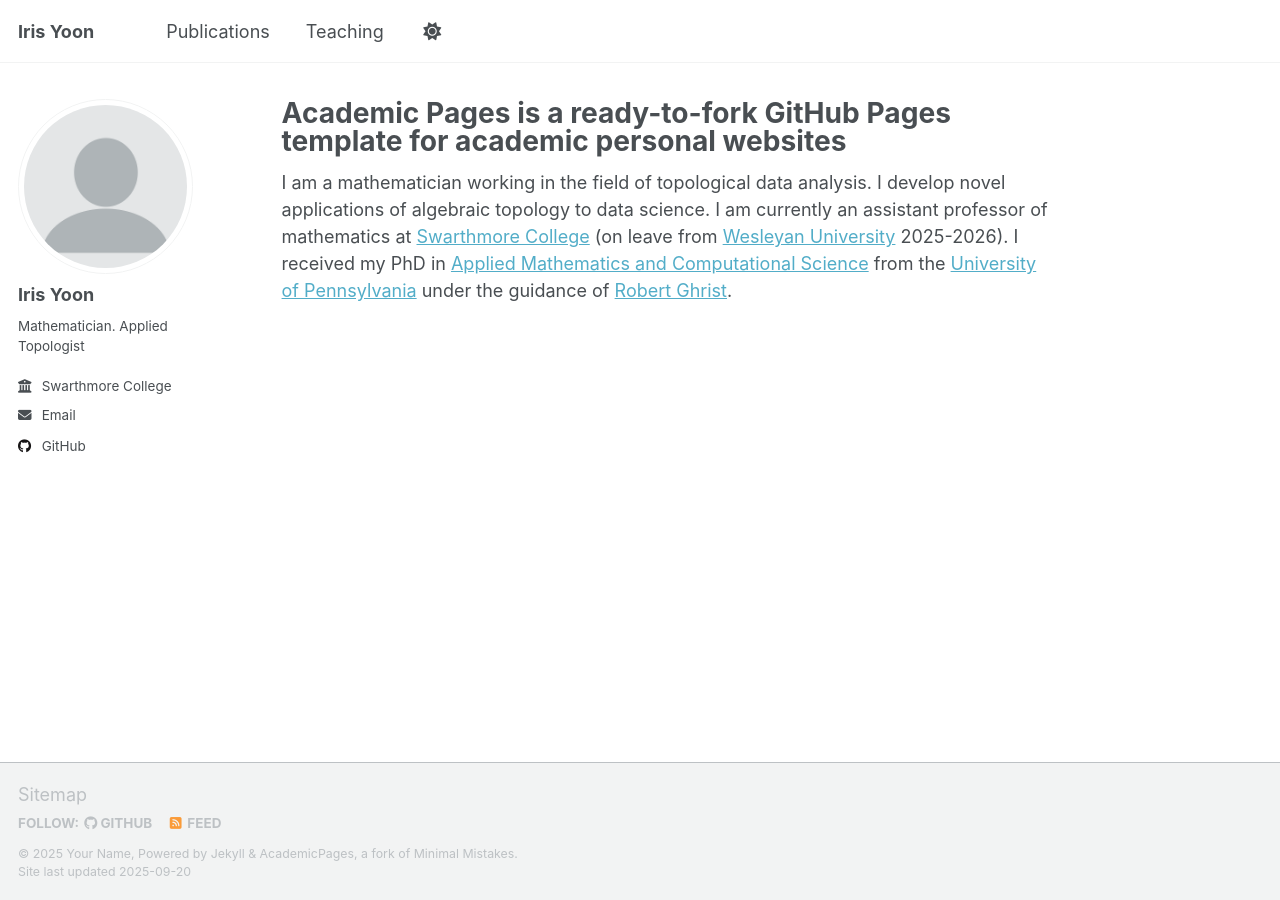
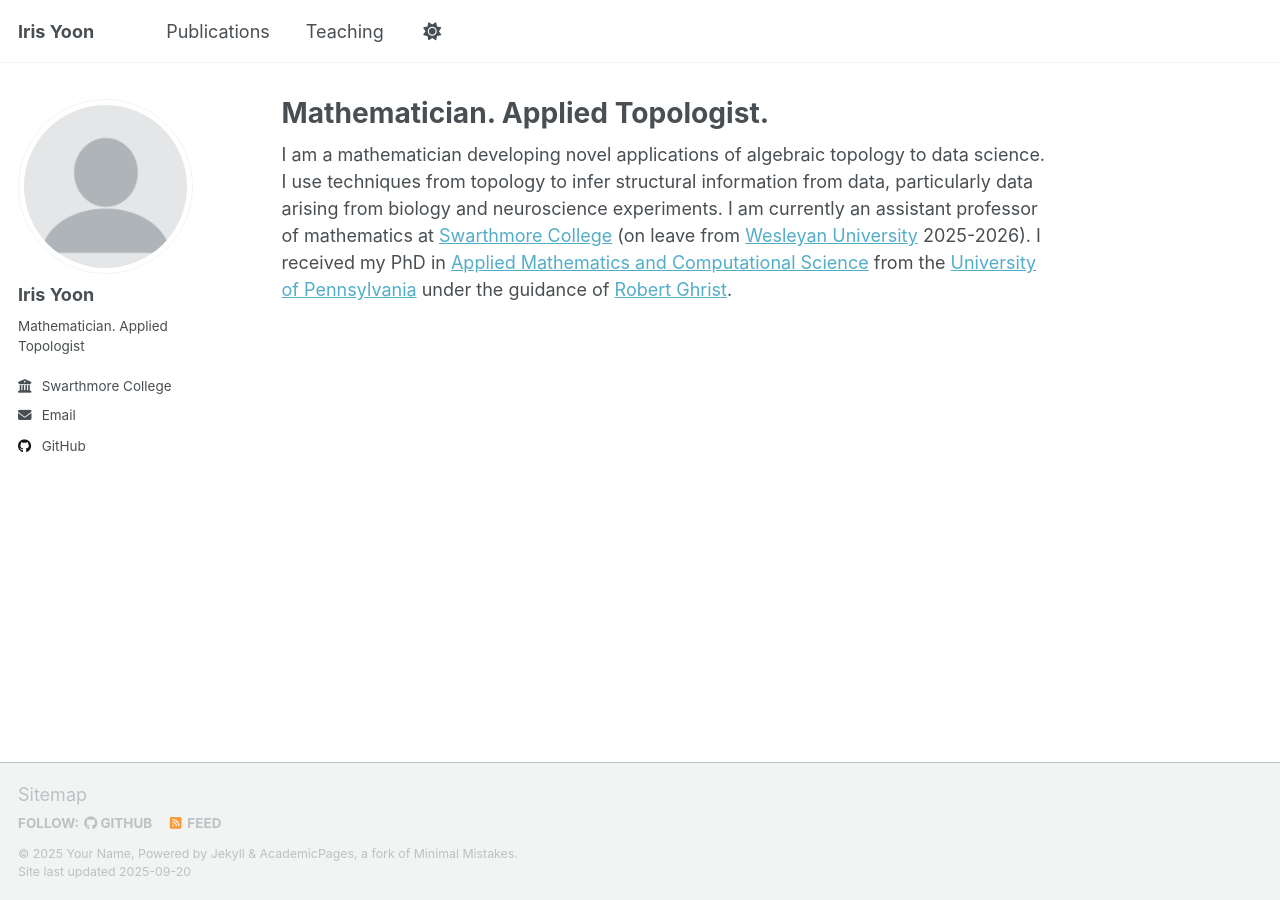
Before and after one commit to irishryoon/irishryoon.github.io, a Jekyll site: the page built from _pages/about.md, in a window 1280 px wide. Built offline with Jekyll 4.4.1, drawn with Linux system fonts in a browser that asks for light colours; a script that is not in the unit is left out.

Commit message:
updated about.md

```diff
--- a/_pages/about.md
+++ b/_pages/about.md
@@ -1,10 +1,10 @@
 ---
 permalink: /
-title: "Academic Pages is a ready-to-fork GitHub Pages template for academic personal websites"
+title: "Mathematician. Applied Topologist."
 author_profile: true
 redirect_from:
   - /about/
   - /about.html
 ---
 
-I am a mathematician working in the field of topological data analysis. I develop novel applications of algebraic topology to data science. I am currently an assistant professor of mathematics at <a href="https://www.swarthmore.edu/mathematics-statistics">Swarthmore College</a> (on leave from <a href="https://www.wesleyan.edu/mathcs/">Wesleyan University</a> 2025-2026). I received my PhD in <a href="https://www.amcs.upenn.edu/">Applied Mathematics and Computational Science</a> from the <a href="https://www.upenn.edu">University of Pennsylvania</a> under the guidance of <a href="https://www.math.upenn.edu/~ghrist/"> Robert Ghrist</a>.
+I am a mathematician developing novel applications of algebraic topology to data science. I use techniques from topology to infer structural information from data, particularly data arising from biology and neuroscience experiments. I am currently an assistant professor of mathematics at <a href="https://www.swarthmore.edu/mathematics-statistics">Swarthmore College</a> (on leave from <a href="https://www.wesleyan.edu/mathcs/">Wesleyan University</a> 2025-2026). I received my PhD in <a href="https://www.amcs.upenn.edu/">Applied Mathematics and Computational Science</a> from the <a href="https://www.upenn.edu">University of Pennsylvania</a> under the guidance of <a href="https://www.math.upenn.edu/~ghrist/"> Robert Ghrist</a>.
```
